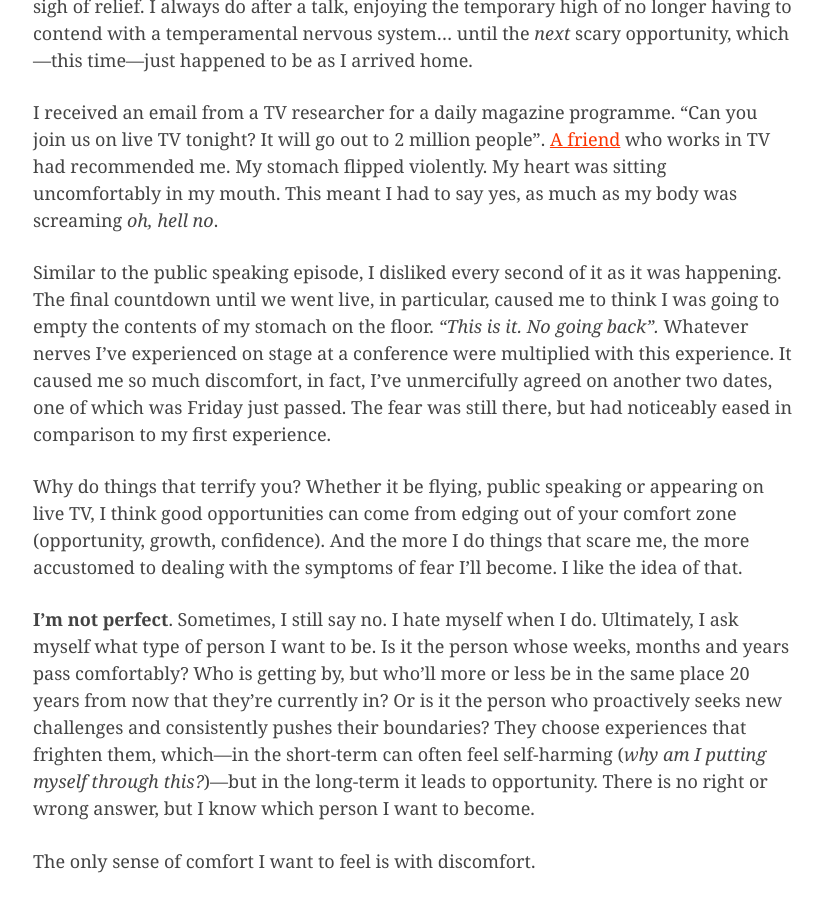
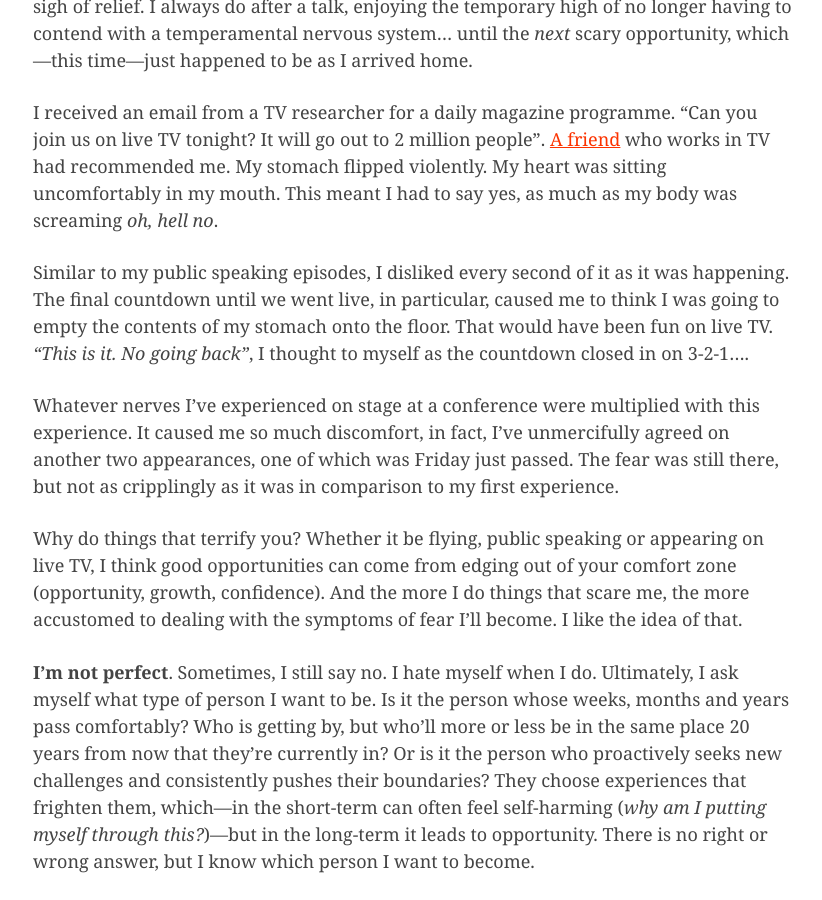
Before and after one commit to ashleybaxter/iamashley, a Jekyll site: the page built from _posts/2014-07-27-get-comfortable-with-discomfort.markdown, in a window 1280 px wide and 900 px high, scrolled down 724 px. Shown: the whole window, without its empty margins (227-1049 px from the left). Built offline with Jekyll 4.4.1, drawn with Linux system fonts in a browser that asks for light colours; some web fonts are replaced; Markdown is read by kramdown in place of the engine named in the settings.

Commit message:
Copy changes to previous post

```diff
--- a/_posts/2014-07-27-get-comfortable-with-discomfort.markdown
+++ b/_posts/2014-07-27-get-comfortable-with-discomfort.markdown
@@ -14,7 +14,9 @@ After my talk at Practical Takeaways was over, I flew home to Glasgow and breath
 
 I received an email from a TV researcher for a daily magazine programme. "Can you join us on live TV tonight? It will go out to 2 million people". <a href="http://twitter.com/hellorogue">A friend</a> who works in TV had recommended me. My stomach flipped violently. My heart was sitting uncomfortably in my mouth. This meant I had to say yes, as much as my body was screaming <em>oh, hell no</em>.
 
-Similar to the public speaking episode, I disliked every second of it as it was happening. The final countdown until we went live, in particular, caused me to think I was going to empty the contents of my stomach on the floor. <em>"This is it. No going back".</em> Whatever nerves I've experienced on stage at a conference were multiplied with this experience. It caused me so much discomfort, in fact, I've unmercifully agreed on another two dates, one of which was Friday just passed. The fear was still there, but had noticeably eased in comparison to my first experience.
+Similar to my public speaking episodes, I disliked every second of it as it was happening. The final countdown until we went live, in particular, caused me to think I was going to empty the contents of my stomach onto the floor. That would have been fun on live TV. <em>"This is it. No going back"</em>, I thought to myself as the countdown closed in on 3-2-1….
+
+Whatever nerves I've experienced on stage at a conference were multiplied with this experience. It caused me so much discomfort, in fact, I've unmercifully agreed on another two appearances, one of which was Friday just passed. The fear was still there, but not as cripplingly as it was in comparison to my first experience.
 
 Why do things that terrify you? Whether it be flying, public speaking or appearing on live TV, I think good opportunities can come from edging out of your comfort zone (opportunity, growth, confidence). And the more I do things that scare me, the more accustomed to dealing with the symptoms of fear I'll become. I like the idea of that.
 
```
